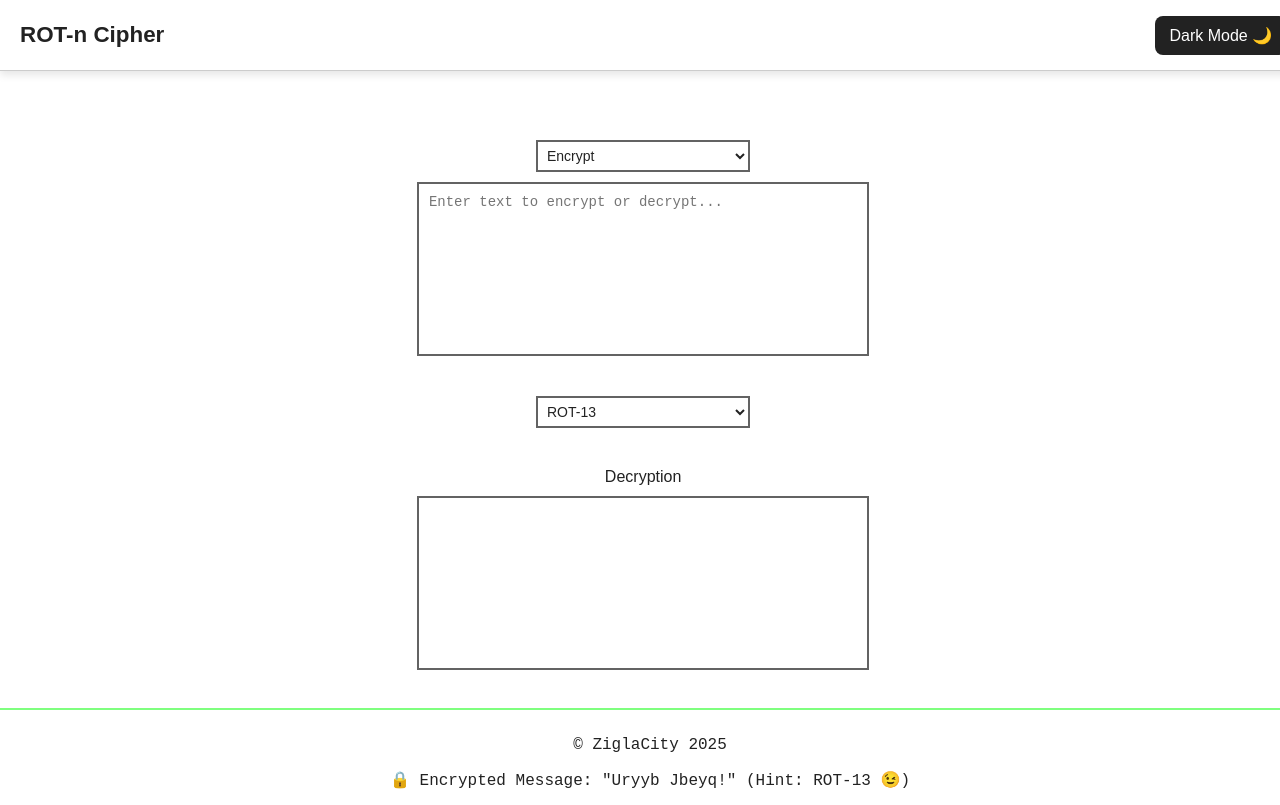
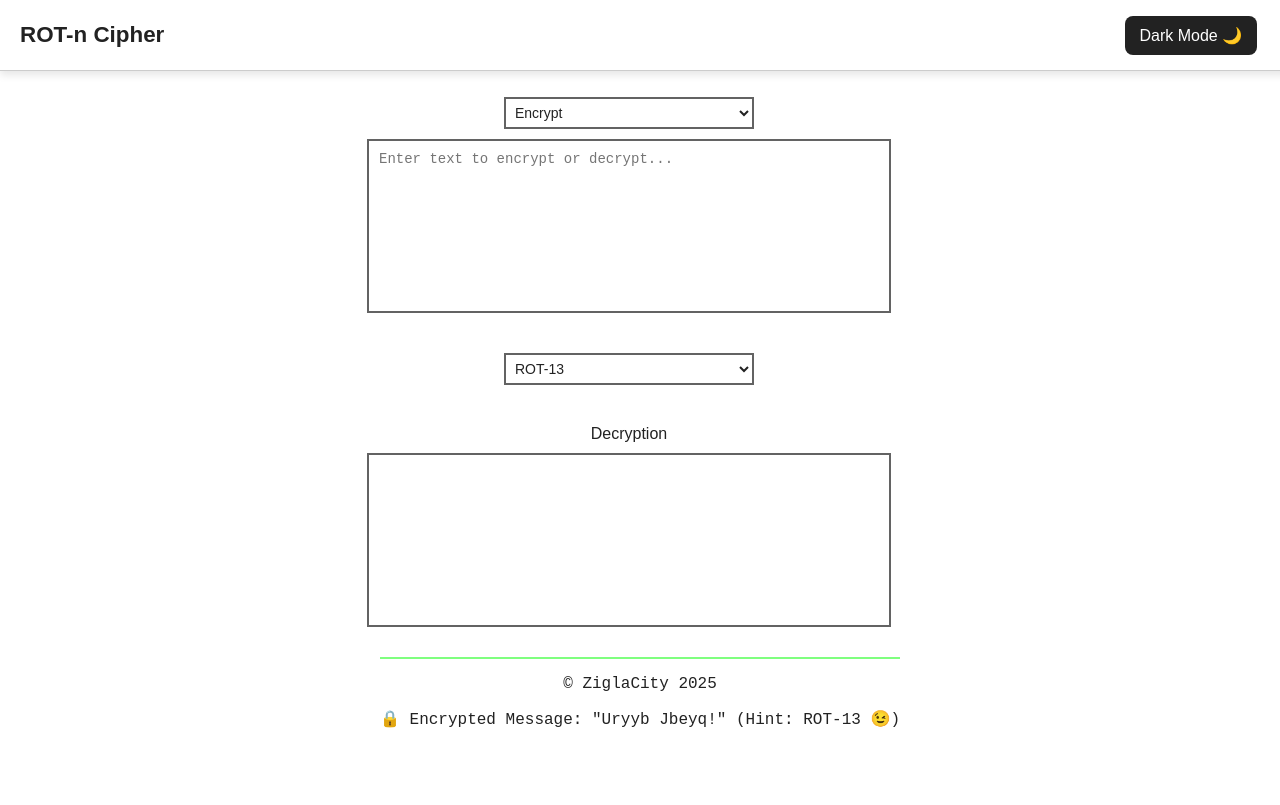
Before and after one commit to ZiglaCity/rot-n-cipher, a React (Vite) app: page / in a window 1280 px wide. Built offline with nearby package versions, Linux system fonts and the light colour scheme.

Commit message:
Final styling...

```diff
--- a/src/styles/Footer.css
+++ b/src/styles/Footer.css
@@ -1,20 +1,17 @@
 footer {
-    position: fixed;
     bottom: 0;
     left: 0;
     width: 100%;
-    padding: 10px;
     background: var(--bg-color);
     color: var(--text-color);
     text-align: center;
     font-family: 'Courier New', monospace;
     border-top: 2px solid rgba(0, 255, 0, 0.5);
-    display: flex;
-    flex-direction: column;
     align-items: center;
     justify-content: center;
-    min-height: 70px;
+    min-height: 10px;
     transition: all 0.3s ease-in-out;
+    margin-top: 15px;
 }
 
 .dark-mode footer {
@@ -34,23 +31,9 @@ footer {
     100% { text-shadow: 0px 0px 5px #0f0, 0px 0px 10px #0f0; }
 }
 
-body {
-    padding-bottom: 5px;
-}
 
 @media (max-width: 600px) {
     footer {
         position: relative;
     }
 }
-
-@keyframes fadeIn {
-    from {
-        opacity: 0;
-        transform: translateY(10px);
-    }
-    to {
-        opacity: 1;
-        transform: translateY(0);
-    }
-}
--- a/src/styles/Navbar.css
+++ b/src/styles/Navbar.css
@@ -24,6 +24,7 @@ button {
     background: var(--button-bg);
     color: var(--button-text);
     border: none;
+    margin-right: 30px;
     padding: 10px 15px;
     border-radius: 8px;
     cursor: pointer;
```
